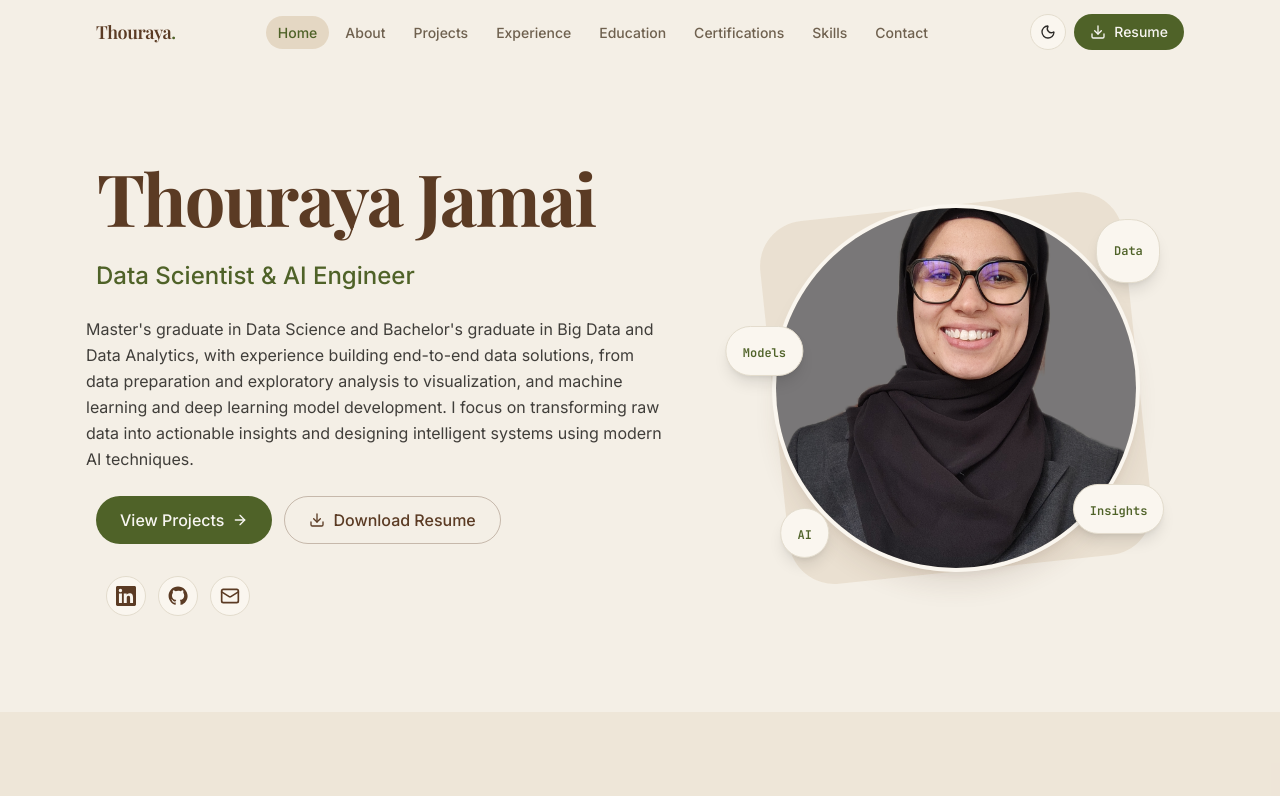
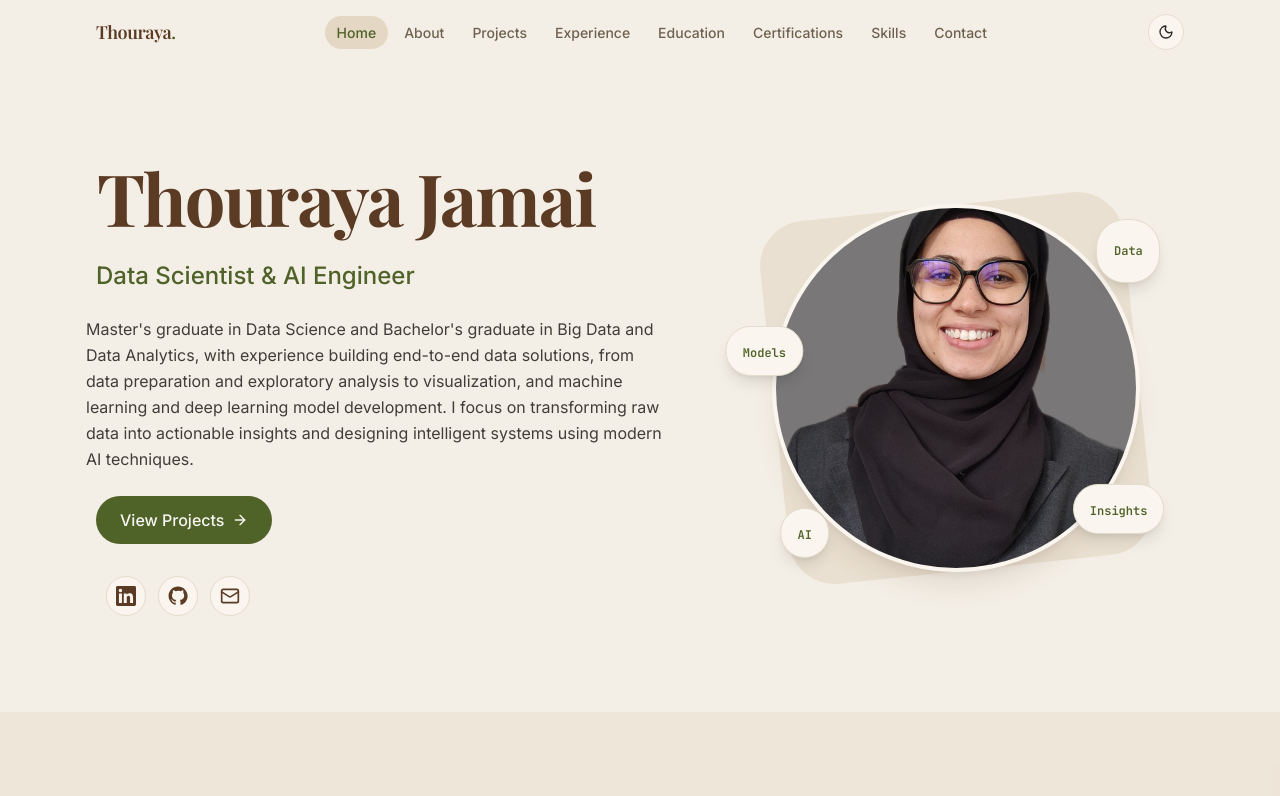
Before and after one commit to Thouraya-jamai/Portfolio_Thouraya_Jamai, a Next.js app: page / in a window 1280 px wide. Shown: the top 796 px of the page. Built offline with nearby package versions, Linux system fonts and the light colour scheme; a web font is replaced by a local one.

Commit message:
portfolio is ready

```diff
--- a/components/contact.tsx
+++ b/components/contact.tsx
@@ -50,14 +50,7 @@ export function Contact() {
                 <Mail className="size-4" />
                 Get in touch
               </LinkButton>
-              <LinkButton
-                href="/CV_ThourayaJamai.pdf"
-                download="/CV_ThourayaJamai.pdf"
-                className="border border-card/40 bg-transparent text-card hover:bg-card/10"
-              >
-                <Download className="size-4" />
-                Download Resume
-              </LinkButton>
+
             </div>
 
             <div className="mt-12 grid gap-4 sm:grid-cols-3">
--- a/components/hero.tsx
+++ b/components/hero.tsx
@@ -95,14 +95,7 @@ export function Hero() {
               View Projects
               <ArrowRight className="size-4" />
             </LinkButton>
-            <LinkButton
-              href="/CV_ThourayaJamai.pdf"
-              download="/CV_ThourayaJamai.pdf"
-              className="border border-brown/30 bg-transparent text-brown hover:bg-secondary"
-            >
-              <Download className="size-4" />
-              Download Resume
-            </LinkButton>
+
           </motion.div>
 
           <motion.div
--- a/components/navbar.tsx
+++ b/components/navbar.tsx
@@ -103,15 +103,7 @@ export function Navbar() {
 
         <div className="flex items-center gap-2">
           <ThemeToggle />
-          <LinkButton
-            href="/CV_ThourayaJamai.pdf"
-            download="/CV_ThourayaJamai.pdf"
-            size="sm"
-            className="hidden bg-olive text-primary-foreground hover:bg-olive/90 sm:inline-flex"
-          >
-            <Download className="size-4" />
-            Resume
-          </LinkButton>
+
           <button
             type="button"
             aria-label="Toggle menu"
@@ -142,17 +134,7 @@ export function Navbar() {
                 </a>
               </li>
             ))}
-            <li className="pt-2">
-              <LinkButton
-                href="/CV_ThourayaJamai.pdf"
-                download
-                size="sm"
-                className="w-full bg-olive text-primary-foreground hover:bg-olive/90"
-              >
-                <Download className="size-4" />
-                Download Resume
-              </LinkButton>
-            </li>
+
           </ul>
         </div>
       )}
```
